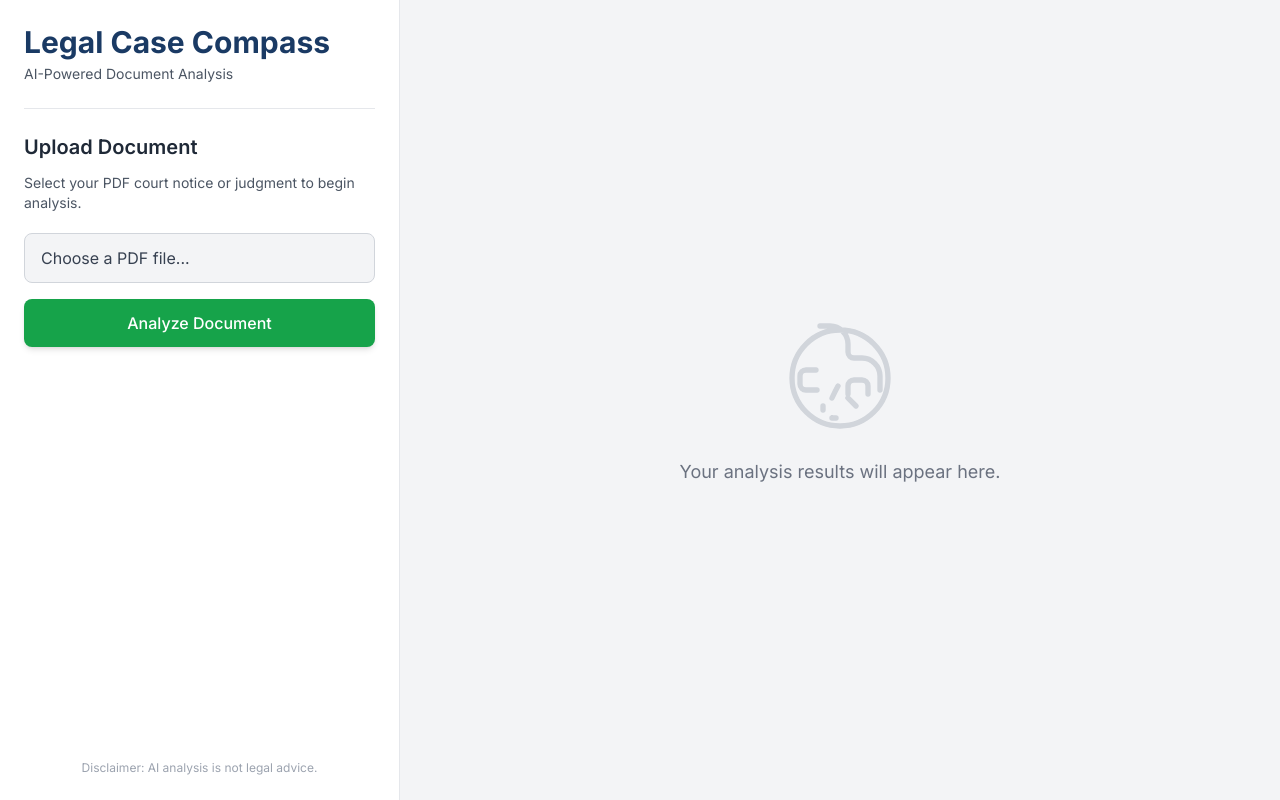
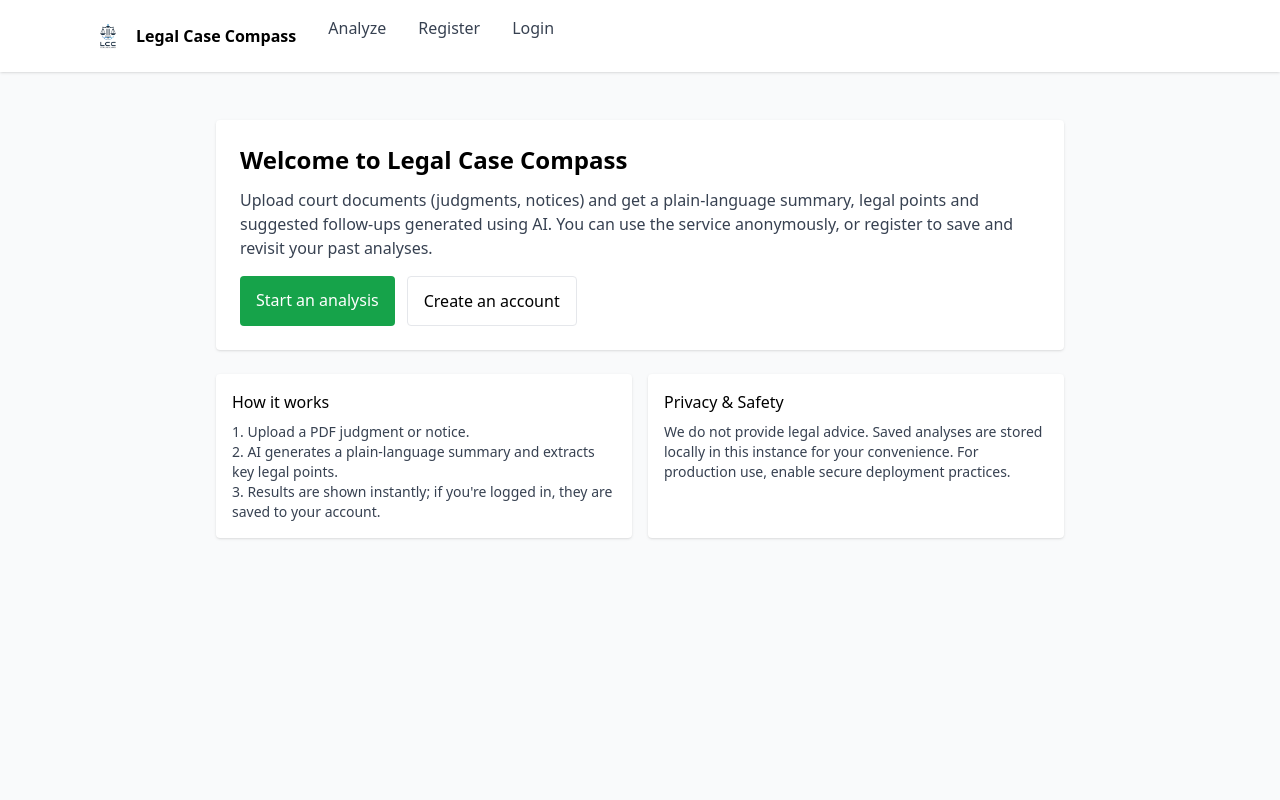
Before and after one commit to Siddhubn/Legal-Case-Compass, a Flask app: page / in a window 1280 px wide. Run offline with Flask 3, Linux system fonts and the light colour scheme; some libraries are stand-ins or nearby versions.

Commit message:
update in ui2

```diff
--- a/app.py
+++ b/app.py
@@ -2,10 +2,13 @@
 import fitz  # PyMuPDF
 import chromadb
 import google.generativeai as genai
-from flask import Flask, render_template, request, jsonify, send_from_directory
+from flask import Flask, render_template, request, jsonify, send_from_directory, session, redirect, url_for
 from dotenv import load_dotenv
 import json
 import re
+import sqlite3
+from werkzeug.security import generate_password_hash, check_password_hash
+from datetime import datetime
 
 # --- 1. INITIALIZATION ---
 
@@ -21,13 +24,82 @@
 app = Flask(__name__)
 app.config['UPLOAD_FOLDER'] = 'uploads' # We'll create this folder
 os.makedirs(app.config['UPLOAD_FOLDER'], exist_ok=True)
+# Secret key for session cookies. Set FLASK_SECRET_KEY in .env for production.
+app.secret_key = os.environ.get('FLASK_SECRET_KEY', 'dev_secret_change_me')
+
+# Users DB (for auth and saved analyses)
+BASE_DIR = os.path.dirname(os.path.abspath(__file__))
+USERS_DB_PATH = os.path.join(BASE_DIR, 'users.sqlite3')
+
+def get_db_connection():
+    conn = sqlite3.connect(USERS_DB_PATH)
+    conn.row_factory = sqlite3.Row
+    return conn
+
+def init_user_db():
+    conn = get_db_connection()
+    cur = conn.cursor()
+    # users table (create minimal then migrate to full schema)
+    cur.execute('''
+    CREATE TABLE IF NOT EXISTS users (
+        id INTEGER PRIMARY KEY AUTOINCREMENT,
+        username TEXT UNIQUE NOT NULL,
+        password_hash TEXT NOT NULL,
+        created_at TEXT NOT NULL
+    )
+    ''')
+    # analyses table
+    cur.execute('''
+    CREATE TABLE IF NOT EXISTS analyses (
+        id INTEGER PRIMARY KEY AUTOINCREMENT,
+        user_id INTEGER NOT NULL,
+        filename TEXT,
+        story_summary TEXT,
+        legal_summary TEXT,
+        analysis_json TEXT,
+        sources_json TEXT,
+        recommended_json TEXT,
+        created_at TEXT NOT NULL,
+        FOREIGN KEY(user_id) REFERENCES users(id)
+    )
+    ''')
+    conn.commit()
+    # --- Schema migration: add profile columns if missing ---
+    cur.execute("PRAGMA table_info(users)")
+    cols = [r[1] for r in cur.fetchall()]
+    add_cols = [
+        ("full_name", "TEXT"),
+        ("phone", "TEXT"),
+        ("address_current", "TEXT"),
+        ("address_permanent", "TEXT"),
+        ("dob", "TEXT"),
+        ("email", "TEXT")
+    ]
+    for col, coltype in add_cols:
+        if col not in cols:
+            try:
+                cur.execute(f"ALTER TABLE users ADD COLUMN {col} {coltype}")
+            except Exception as e:
+                print(f"Warning: could not add column {col}: {e}")
+    # ensure analyses.recommended_json exists (safe)
+    cur.execute("PRAGMA table_info(analyses)")
+    anal_cols = [r[1] for r in cur.fetchall()]
+    if 'recommended_json' not in anal_cols:
+        try:
+            cur.execute("ALTER TABLE analyses ADD COLUMN recommended_json TEXT")
+        except Exception as e:
+            print(f"Warning: could not add analyses.recommended_json: {e}")
+    conn.commit()
+    conn.close()
+
+# Initialize user DB
+init_user_db()
 
 # Setup Gemini Models
 embedding_model = "models/text-embedding-004"
 generation_model = genai.GenerativeModel("gemini-2.5-flash") # Using 1.5 Pro
 
 # Setup Vector Database Connection
-BASE_DIR = os.path.dirname(os.path.abspath(__file__))
 DB_PATH = os.path.join(BASE_DIR, "legal_db")
 
 print("Connecting to Vector DB...")
@@ -203,11 +275,62 @@
             "disclaimer": "An error occurred."
         }, []
 
+
+# --- 3.D: Simple category detector + sample lawyers ---
+SAMPLE_LAWYERS = {
+    'criminal': [
+        {'name': 'A. Sharma', 'phone': '+91-90000-00001', 'won': '78%', 'ranking': 'City A', 'fees': '₹5,000'},
+        {'name': 'R. Singh', 'phone': '+91-90000-00002', 'won': '65%', 'ranking': 'City B', 'fees': '₹4,000'},
+    ],
+    'family': [
+        {'name': 'M. Gupta', 'phone': '+91-90000-00011', 'won': '70%', 'ranking': 'City A', 'fees': '₹3,500'},
+        {'name': 'S. Rao', 'phone': '+91-90000-00012', 'won': '60%', 'ranking': 'City C', 'fees': '₹3,000'},
+    ],
+    'property': [
+        {'name': 'D. Patel', 'phone': '+91-90000-00021', 'won': '82%', 'ranking': 'City B', 'fees': '₹6,000'},
+        {'name': 'K. Verma', 'phone': '+91-90000-00022', 'won': '55%', 'ranking': 'City C', 'fees': '₹4,500'},
+    ],
+    'contract': [
+        {'name': 'L. Menon', 'phone': '+91-90000-00031', 'won': '68%', 'ranking': 'City A', 'fees': '₹7,000'},
+    ],
+    'other': [
+        {'name': 'P. Nair', 'phone': '+91-90000-00041', 'won': '50%', 'ranking': 'Regionwide', 'fees': '₹2,500'},
+    ]
+}
+
+
+def detect_case_category(analysis_data, legal_summary_text):
+    """Simple keyword-based detector returning one of the sample categories."""
+    text = ''
+    if isinstance(analysis_data, dict):
+        # combine fields
+        text += ' '.join([str(analysis_data.get(k, '')) for k in ['what_has_happened', 'key_legal_points', 'general_follow_ups'] if k in analysis_data])
+    if legal_summary_text:
+        text += ' ' + legal_summary_text
+    text = text.lower()
+
+    # keyword rules (simple)
+    if any(k in text for k in ['murder', 'section 302', 'ipc', 'criminal', 'charge', 'arrest', 'bailable', 'non-bailable']):
+        return 'criminal'
+    if any(k in text for k in ['divorce', 'maintenance', 'custody', 'alimony', 'marriage', 'dowry']):
+        return 'family'
+    if any(k in text for k in ['property', 'land', 'title', 'real estate', 'mutation', 'possession']):
+        return 'property'
+    if any(k in text for k in ['contract', 'agreement', 'breach', 'commercial', 'service agreement']):
+        return 'contract'
+    return 'other'
+
 # --- 4. FLASK WEB ROUTES ---
 
 @app.route('/')
-def index():
-    """Serves the main HTML page."""
+def home_page():
+    """Serves the homepage/landing page."""
+    return render_template('home.html')
+
+
+@app.route('/app')
+def app_page():
+    """Serves the analysis UI page (formerly index)."""
     return render_template('index.html')
 
 @app.route('/analyze', methods=['POST'])
@@ -244,12 +367,40 @@
 
         print("--- Job Complete ---")
 
-        # 4. Return all results as JSON
+        # 4. Auto-save analysis for logged-in users
+        try:
+            if session.get('user_id'):
+                # detect category and recommendations
+                category = detect_case_category(analysis_data, legal_summary)
+                recommended = SAMPLE_LAWYERS.get(category, SAMPLE_LAWYERS['other'])
+
+                conn = get_db_connection()
+                cur = conn.cursor()
+                cur.execute(
+                    "INSERT INTO analyses (user_id, filename, story_summary, legal_summary, analysis_json, sources_json, recommended_json, created_at) VALUES (?, ?, ?, ?, ?, ?, ?, ?)",
+                    (
+                        session.get('user_id'),
+                        file.filename,
+                        story_summary,
+                        legal_summary,
+                        json.dumps(analysis_data),
+                        json.dumps(sources),
+                        json.dumps({'category': category, 'recommended': recommended}),
+                        datetime.utcnow().isoformat()
+                    )
+                )
+                conn.commit()
+                conn.close()
+        except Exception as e:
+            print(f"Warning: could not save analysis to user DB: {e}")
+
+        # 5. Return all results as JSON
         return jsonify({
             "storySummary": story_summary,
             "legalSummary": legal_summary,
             "analysis": analysis_data,  # <-- This is now an object, not a string
-            "sources": sources
+            "sources": sources,
+            "recommended": {'category': detect_case_category(analysis_data, legal_summary), 'recommended': SAMPLE_LAWYERS.get(detect_case_category(analysis_data, legal_summary), SAMPLE_LAWYERS['other'])}
         })
     else:
         return jsonify({"error": "Invalid file type, please upload a PDF."}), 400
@@ -268,6 +419,204 @@
         print(f"Error serving file: {e}")
         return "File not found.", 404
 
+
+@app.route('/register', methods=['POST'])
+def register():
+    """Registers a new user. Expects JSON with profile fields.
+    Required: username, password
+    Optional: full_name, phone, address_current, address_permanent, dob, email
+    """
+    # Accept JSON API or standard form POST
+    data = request.get_json(silent=True)
+    if not data:
+        data = request.form
+
+    username = (data.get('username') or '').strip()
+    password = data.get('password') or ''
+    full_name = (data.get('full_name') or '').strip()
+    phone = (data.get('phone') or '').strip()
+    address_current = (data.get('address_current') or '').strip()
+    address_permanent = (data.get('address_permanent') or '').strip()
+    dob = (data.get('dob') or '').strip()
+    email = (data.get('email') or '').strip()
+
+    if not username or not password:
+        return jsonify({'error': 'Username and password are required.'}), 400
+
+    pwd_hash = generate_password_hash(password)
+    try:
+        conn = get_db_connection()
+        cur = conn.cursor()
+        cur.execute('''INSERT INTO users (username, password_hash, created_at, full_name, phone, address_current, address_permanent, dob, email)
+                       VALUES (?, ?, ?, ?, ?, ?, ?, ?, ?)''',
+                    (username, pwd_hash, datetime.utcnow().isoformat(), full_name, phone, address_current, address_permanent, dob, email))
+        conn.commit()
+        user_id = cur.lastrowid
+        conn.close()
+        # Log user in
+        session['user_id'] = user_id
+        session['username'] = username
+        # If original request was a form submit, redirect to dashboard
+        if not request.is_json:
+            return redirect(url_for('dashboard_page'))
+        return jsonify({'ok': True, 'username': username})
+    except sqlite3.IntegrityError:
+        return jsonify({'error': 'Username already exists.'}), 400
+    except Exception as e:
+        print(f"Error registering user: {e}")
+        return jsonify({'error': 'Internal error.'}), 500
+
+
+@app.route('/login', methods=['POST'])
+def login():
+    """Logs a user in. Expects JSON: {username, password}"""
+    data = request.get_json(silent=True)
+    if not data:
+        data = request.form
+    username = (data.get('username') or '').strip()
+    password = data.get('password') or ''
+
+    if not username or not password:
+        return jsonify({'error': 'Username and password are required.'}), 400
+
+    try:
+        conn = get_db_connection()
+        cur = conn.cursor()
+        cur.execute('SELECT id, password_hash FROM users WHERE username = ?', (username,))
+        row = cur.fetchone()
+        conn.close()
+        if row and check_password_hash(row['password_hash'], password):
+            session['user_id'] = row['id']
+            session['username'] = username
+            if not request.is_json:
+                return redirect(url_for('dashboard_page'))
+            return jsonify({'ok': True, 'username': username})
+        else:
+            return jsonify({'error': 'Invalid credentials.'}), 401
+    except Exception as e:
+        print(f"Error during login: {e}")
+        return jsonify({'error': 'Internal error.'}), 500
+
+
+@app.route('/logout', methods=['POST'])
+def logout():
+    session.pop('user_id', None)
+    session.pop('username', None)
+    return jsonify({'ok': True})
+
+
+@app.route('/my_analyses', methods=['GET'])
+def my_analyses():
+    """Returns list of analyses for the logged-in user."""
+    if not session.get('user_id'):
+        return jsonify({'error': 'Not authenticated.'}), 401
+
+    try:
+        conn = get_db_connection()
+        cur = conn.cursor()
+        # user profile
+        cur.execute('SELECT id, username, full_name, phone, address_current, address_permanent, dob, email, created_at FROM users WHERE id = ?', (session.get('user_id'),))
+        user = cur.fetchone()
+        # analyses list
+        cur.execute('SELECT id, filename, created_at, substr(story_summary,1,250) as preview FROM analyses WHERE user_id = ? ORDER BY created_at DESC', (session.get('user_id'),))
+        rows = cur.fetchall()
+        conn.close()
+        analyses = [dict(r) for r in rows]
+        user_profile = dict(user) if user else {}
+        return jsonify({'ok': True, 'analyses': analyses, 'user': user_profile})
+    except Exception as e:
+        print(f"Error fetching analyses: {e}")
+        return jsonify({'error': 'Internal error.'}), 500
+
+
+@app.route('/load_analysis/<int:analysis_id>', methods=['GET'])
+def load_analysis(analysis_id):
+    """Return a saved analysis payload for the logged-in user."""
+    if not session.get('user_id'):
+        return jsonify({'error': 'Not authenticated.'}), 401
+    try:
+        conn = get_db_connection()
+        cur = conn.cursor()
+        cur.execute('SELECT * FROM analyses WHERE id = ? AND user_id = ?', (analysis_id, session.get('user_id')))
+        row = cur.fetchone()
+        conn.close()
+        if not row:
+            return jsonify({'error': 'Not found.'}), 404
+        # Reconstruct response similar to /analyze
+        analysis_obj = json.loads(row['analysis_json']) if row['analysis_json'] else {}
+        sources = json.loads(row['sources_json']) if row['sources_json'] else []
+        recommended = json.loads(row['recommended_json']) if row.get('recommended_json') else None
+        if not recommended:
+            # compute on the fly
+            cat = detect_case_category(analysis_obj, row['legal_summary'])
+            recommended = {'category': cat, 'recommended': SAMPLE_LAWYERS.get(cat, SAMPLE_LAWYERS['other'])}
+        return jsonify({
+            'storySummary': row['story_summary'],
+            'legalSummary': row['legal_summary'],
+            'analysis': analysis_obj,
+            'sources': sources,
+            'recommended': recommended
+        })
+    except Exception as e:
+        print(f"Error loading analysis: {e}")
+        return jsonify({'error': 'Internal error.'}), 500
+
+
+@app.route('/profile', methods=['GET'])
+def get_profile():
+    if not session.get('user_id'):
+        return jsonify({'error': 'Not authenticated.'}), 401
+    try:
+        conn = get_db_connection()
+        cur = conn.cursor()
+        cur.execute('SELECT id, username, full_name, phone, address_current, address_permanent, dob, email, created_at FROM users WHERE id = ?', (session.get('user_id'),))
+        row = cur.fetchone()
+        conn.close()
+        if not row:
+            return jsonify({'error': 'Not found.'}), 404
+        return jsonify({'ok': True, 'user': dict(row)})
+    except Exception as e:
+        print(f"Error getting profile: {e}")
+        return jsonify({'error': 'Internal error.'}), 500
+
+
+@app.route('/profile', methods=['POST'])
+def update_profile():
+    if not session.get('user_id'):
+        return jsonify({'error': 'Not authenticated.'}), 401
+    data = request.get_json(force=True)
+    allowed = ['full_name', 'phone', 'address_current', 'address_permanent', 'dob', 'email']
+    updates = {k: (data.get(k) or '').strip() for k in allowed}
+    try:
+        conn = get_db_connection()
+        cur = conn.cursor()
+        cur.execute('''UPDATE users SET full_name=?, phone=?, address_current=?, address_permanent=?, dob=?, email=? WHERE id = ?''',
+                    (updates['full_name'], updates['phone'], updates['address_current'], updates['address_permanent'], updates['dob'], updates['email'], session.get('user_id')))
+        conn.commit()
+        conn.close()
+        return jsonify({'ok': True, 'user': updates})
+    except Exception as e:
+        print(f"Error updating profile: {e}")
+        return jsonify({'error': 'Internal error.'}), 500
+
+
+# --- Serve auth and dashboard pages ---
+@app.route('/login', methods=['GET'])
+def login_page():
+    return render_template('login.html')
+
+
+@app.route('/register', methods=['GET'])
+def register_page():
+    return render_template('register.html')
+
+
+@app.route('/dashboard', methods=['GET'])
+def dashboard_page():
+    if not session.get('user_id'):
+        return render_template('login.html')
+    return render_template('dashboard.html')
+
 # --- 5. RUN THE APP ---
 if __name__ == '__main__':
     # Runs the web server
--- /dev/null
+++ b/templates/home.html
@@ -0,0 +1,56 @@
+<!DOCTYPE html>
+<html lang="en">
+<head>
+  <meta charset="utf-8">
+  <meta name="viewport" content="width=device-width,initial-scale=1">
+  <title>Legal Case Compass - Home</title>
+  <script src="https://cdn.tailwindcss.com"></script>
+</head>
+<body class="min-h-screen bg-gray-50">
+  <nav class="bg-white shadow">
+    <div class="max-w-6xl mx-auto px-4">
+      <div class="flex justify-between">
+        <div class="flex space-x-4">
+          <a href="/" class="flex items-center py-4 px-2 text-primary font-bold">
+            <img src="/static/lcc_logo.png" alt="logo" class="h-10 w-10 mr-2" />
+            <span>Legal Case Compass</span>
+          </a>
+          <a href="/app" class="py-4 px-2 text-gray-700 hover:text-primary">Analyze</a>
+          <a href="/register" class="py-4 px-2 text-gray-700 hover:text-primary">Register</a>
+          <a href="/login" class="py-4 px-2 text-gray-700 hover:text-primary">Login</a>
+        </div>
+        <div class="hidden md:flex items-center space-x-1">
+          <a href="/dashboard" class="py-2 px-3 bg-primary text-white rounded">Dashboard</a>
+        </div>
+      </div>
+    </div>
+  </nav>
+
+  <main class="max-w-4xl mx-auto p-6">
+    <section class="bg-white rounded shadow p-6 mt-6">
+      <h1 class="text-2xl font-semibold mb-3">Welcome to Legal Case Compass</h1>
+      <p class="text-gray-700 mb-4">Upload court documents (judgments, notices) and get a plain-language summary, legal points and suggested follow-ups generated using AI. You can use the service anonymously, or register to save and revisit your past analyses.</p>
+      <div class="flex flex-col sm:flex-row gap-3">
+        <a href="/app" class="px-4 py-3 bg-green-600 text-white rounded text-center">Start an analysis</a>
+        <a href="/register" class="px-4 py-3 border border-primary text-primary rounded text-center">Create an account</a>
+        <a href="/login" class="px-4 py-3 bg-primary text-white rounded text-center">Sign in</a>
+      </div>
+    </section>
+
+    <section class="grid grid-cols-1 md:grid-cols-2 gap-4 mt-6">
+      <div class="bg-white rounded shadow p-4">
+        <h3 class="font-medium mb-2">How it works</h3>
+        <ol class="list-decimal list-inside text-sm text-gray-700">
+          <li>Upload a PDF judgment or notice.</li>
+          <li>AI generates a plain-language summary and extracts key legal points.</li>
+          <li>Results are shown instantly; if you're logged in, they are saved to your account.</li>
+        </ol>
+      </div>
+      <div class="bg-white rounded shadow p-4">
+        <h3 class="font-medium mb-2">Privacy & Safety</h3>
+        <p class="text-sm text-gray-700">We do not provide legal advice. Saved analyses are stored locally in this instance for your convenience. For production use, enable secure deployment practices.</p>
+      </div>
+    </section>
+  </main>
+</body>
+</html>
--- a/templates/index.html
+++ b/templates/index.html
@@ -58,6 +58,24 @@
 </head>
 
 <body class="font-sans antialiased text-gray-900">
+    <nav class="bg-white shadow">
+        <div class="max-w-6xl mx-auto px-4">
+            <div class="flex justify-between">
+                <div class="flex space-x-4">
+                    <a href="/" class="flex items-center py-4 px-2 text-primary font-bold">
+                        <img src="/static/lcc_logo.png" alt="logo" class="h-10 w-10 mr-2" />
+                        <span>Legal Case Compass</span>
+                    </a>
+                    <a href="/app" class="py-4 px-2 text-gray-700 hover:text-primary">Analyze</a>
+                    <a href="/register" class="py-4 px-2 text-gray-700 hover:text-primary">Register</a>
+                    <a href="/login" class="py-4 px-2 text-gray-700 hover:text-primary">Login</a>
+                </div>
+                <div class="hidden md:flex items-center space-x-1">
+                    <a href="/dashboard" class="py-2 px-3 bg-primary text-white rounded">Dashboard</a>
+                </div>
+            </div>
+        </div>
+    </nav>
 
     <div id="loader" class="fixed inset-0 z-50 flex-col items-center justify-center bg-gray-900/60 backdrop-blur-sm hidden">
         <div class="spinner"></div>
@@ -72,6 +90,8 @@
                     Legal Case Compass
                 </h1>
                 <p class="text-sm text-gray-600 mt-1">AI-Powered Document Analysis</p>
+
+
             </header>
 
             <hr class="mb-6">
@@ -90,6 +110,8 @@
                         Analyze Document
                     </button>
                 </div>
+
+
             </div>
 
             <footer class="text-center text-xs text-gray-400 mt-8">
@@ -161,6 +183,16 @@
                             <p class="text-gray-600 mb-4">These are the documents from the knowledge base used to generate the analysis.</p>
                             <ul id="sourceList" class="list-disc list-inside space-y-2">
                                     </ul>
+                        </div>
+                    </div>
+
+                    <div class="result-box lg:col-span-2 bg-white rounded-xl shadow-lg overflow-hidden border border-gray-200">
+                        <h2 class="text-xl font-semibold text-brand-dark bg-gray-50 px-5 py-4 border-b border-gray-200">
+                            Recommended Lawyers
+                        </h2>
+                        <div class="p-5 md:p-6">
+                            <p class="text-gray-600 mb-4">Based on the detected case category, here are recommended lawyers you may consult.</p>
+                            <div id="recommendedList" class="space-y-3"></div>
                         </div>
                     </div>
                 </div>
@@ -324,6 +356,19 @@
                 loader.classList.remove('flex');
                 resultsSection.style.display = 'block';
 
+                    // Show recommended lawyers if present
+                    const recommendedList = document.getElementById('recommendedList');
+                    recommendedList.innerHTML = '';
+                    if (data.recommended && data.recommended.recommended && data.recommended.recommended.length > 0) {
+                        data.recommended.recommended.forEach(r => {
+                            const d = document.createElement('div');
+                            d.className = 'border rounded p-3';
+                            d.innerHTML = `<div class="font-medium">${r.name}</div><div class="text-sm text-gray-600">Phone: ${r.phone} • Won: ${r.won} • Region: ${r.ranking} • Fees: ${r.fees}</div>`;
+                            recommendedList.appendChild(d);
+                        });
+                    } else {
+                        recommendedList.innerHTML = '<p class="text-gray-500 italic">No recommendations available.</p>';
+                    }
             } catch (error) {
                 // Hide loader and show PLACEHOLDER again
                 loader.classList.add('hidden');
@@ -334,5 +379,6 @@
             }
         });
     </script>
+
 </body>
 </html>
```
Also changed, not shown: templates/dashboard.html (added, +163 -0 lines), templates/login.html (added, +44 -0 lines), templates/register.html (added, +76 -0 lines), static/lcc_logo.png (added).
